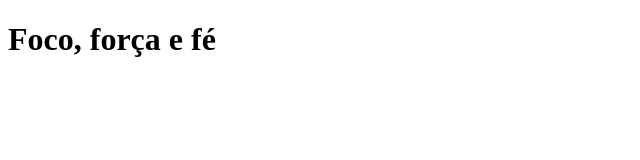
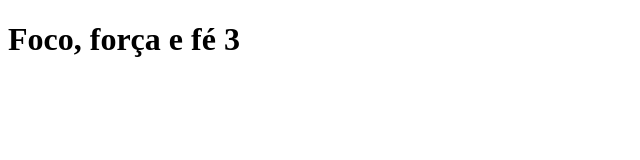
Before and after one commit to gregori-sabel/clone-tabnews, a Next.js app: page / in a window 1280 px wide. Shown: the top 160 px of the page, without its empty margins (0-640 px from the left). Built offline with nearby package versions, Linux system fonts and the light colour scheme.

Commit message:
adiciona prettier

```diff
--- a/pages/index.js
+++ b/pages/index.js
@@ -1,5 +1,5 @@
 function Home() {
-  return <h1>Foco, força e fé</h1>
+  return <h1>Foco, força e fé 3</h1>;
 }
 
 export default Home;
```
Also changed, not shown: package.json (+6 -1 lines), 2 other files (tests, documents, lock files or other folders).
